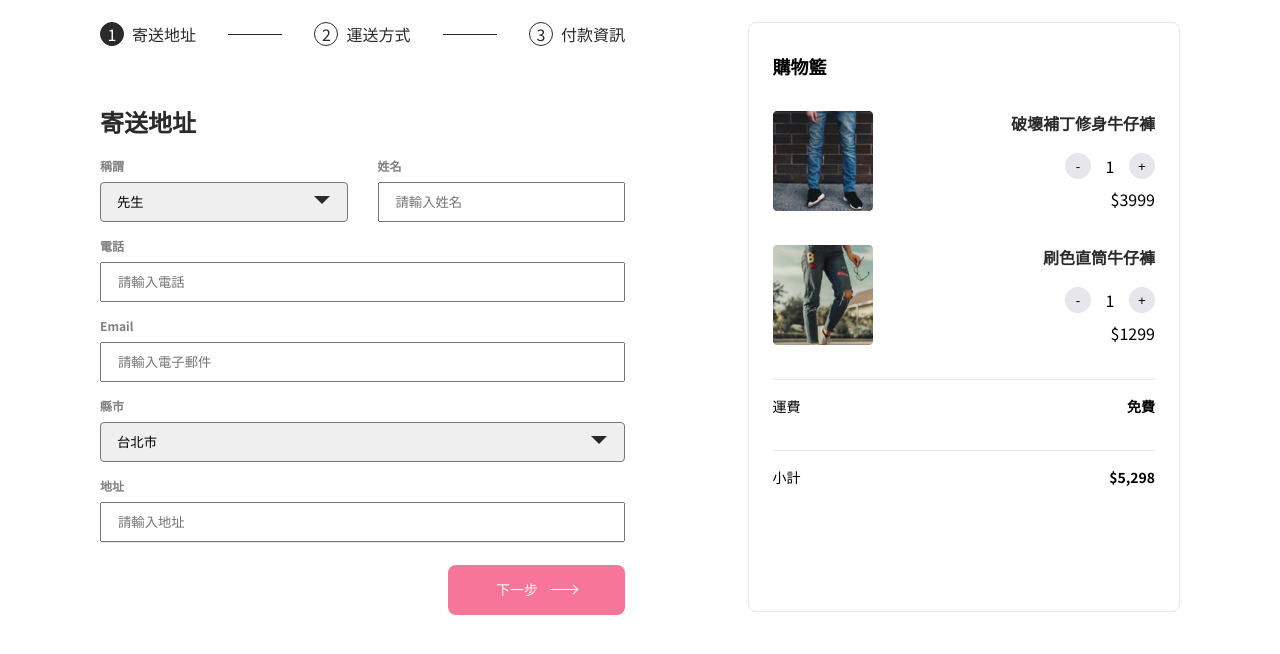
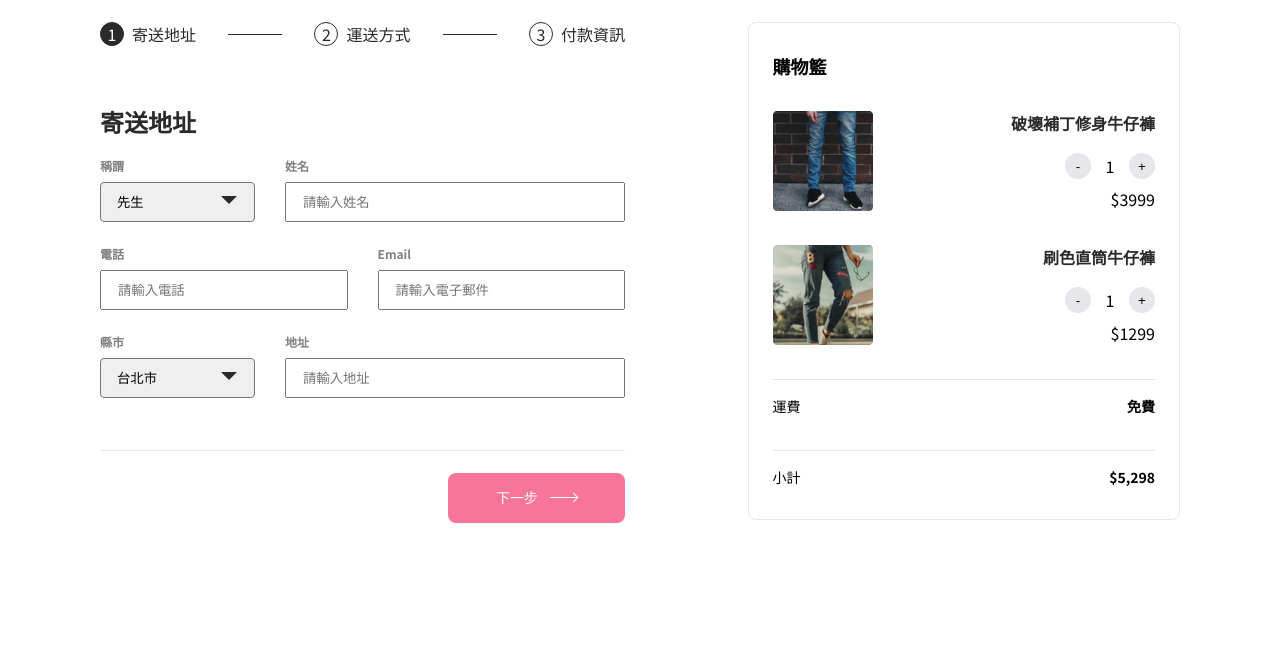
Before and after one commit to Ingrid-chi/ALPHA_Shop, a website built with webpack: page index.html in a window 1280 px wide. Shown: the part 144-798 px from the top of the page. Built offline with nearby package versions, Linux system fonts and the light colour scheme; files whose address does not match are found by name.

Commit message:
add README

```diff
--- a/src/scss/main.scss
+++ b/src/scss/main.scss
@@ -266,7 +266,6 @@ select {
     }
 
     @include desktop {
-      &__row {
       row-gap: 24px;
 
       &__input-1 {
@@ -297,7 +296,6 @@ select {
       &__input-6 {
         grid-column: 3 / 7;
         grid-row: 3 / 4;
-        }
       }
     }
   }
```
Also changed, not shown: README.md (added), src/static/images/alpha_shop_cart.jpg (added). Lines whose indentation alone changed are shown as unchanged.
